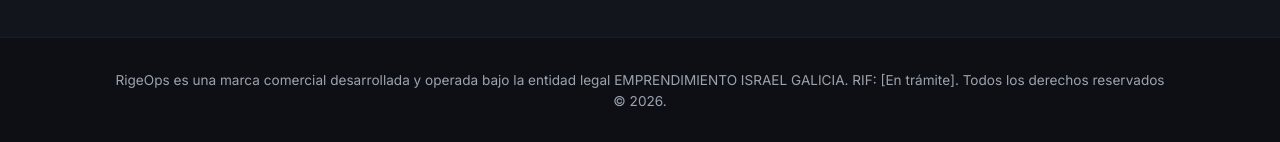
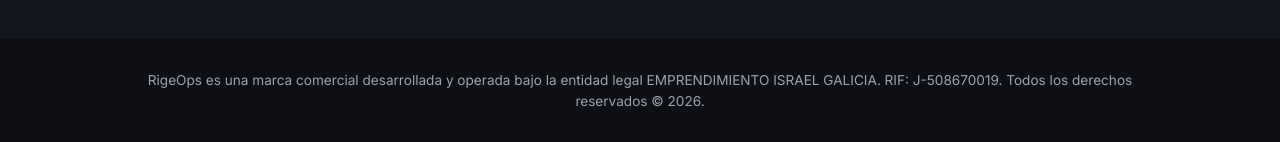
Before and after one commit to isra050/ONE-PAGE-PRESENTACION, a plain HTML site: page index.html in a window 1280 px wide. Shown: the part 2860-3002 px from the top of the page. Drawn offline with Linux system fonts and the light colour scheme.

Commit message:
RIF ACTUALIZADO

```diff
--- a/index.html
+++ b/index.html
@@ -171,7 +171,7 @@
 
   <footer class="legal-footer">
     <div class="container">
-      <p>RigeOps es una marca comercial desarrollada y operada bajo la entidad legal EMPRENDIMIENTO ISRAEL GALICIA. RIF: [En trámite]. Todos los derechos reservados &copy; 2026.</p>
+      <p>RigeOps es una marca comercial desarrollada y operada bajo la entidad legal EMPRENDIMIENTO ISRAEL GALICIA. RIF: J-508670019. Todos los derechos reservados &copy; 2026.</p>
     </div>
   </footer>
 
```
